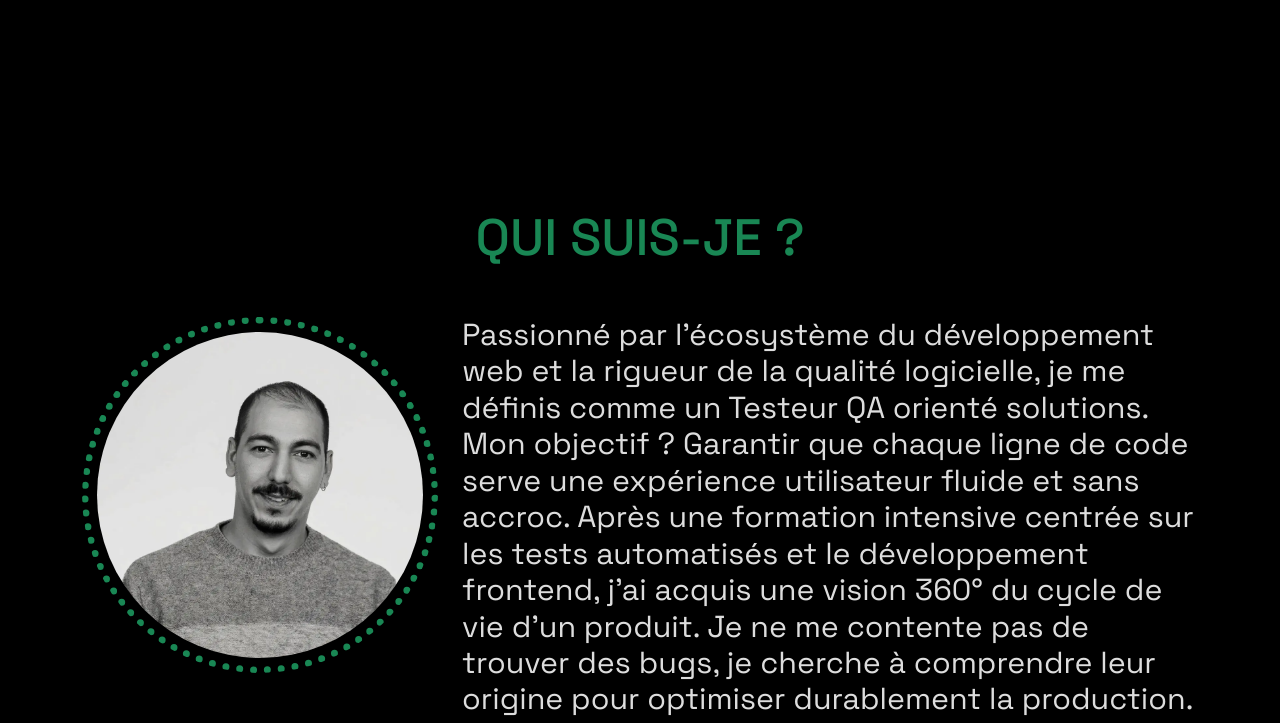
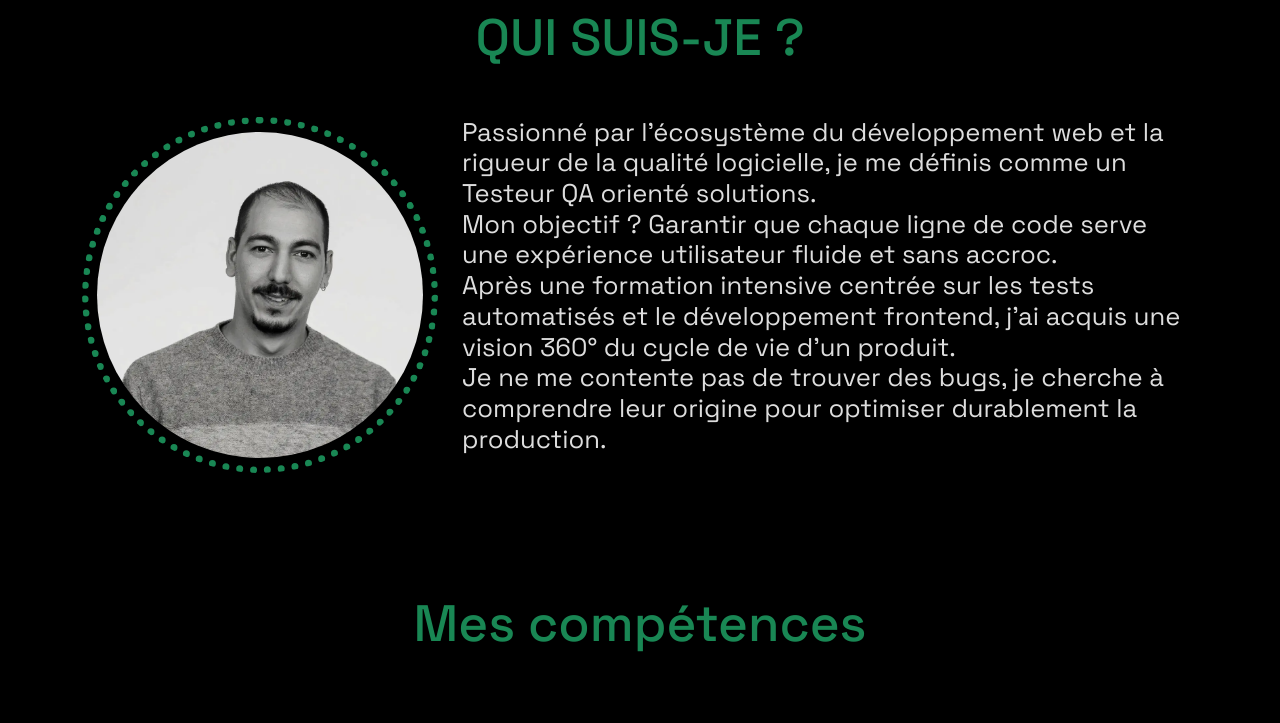
Before and after one commit to lasquale619/Portfolio-de-testeur-logiciel, a website: page index.html in a window 1280 px wide. Shown: the part 830-1553 px from the top of the page. Drawn offline with nearby package versions, Linux system fonts and the light colour scheme.

Commit message:
Version finale

```diff
--- a/index.html
+++ b/index.html
@@ -78,11 +78,11 @@
 
                     <div class="col-lg-8">
                         <p data-cy="about-text"> Passionné par l'écosystème du développement web et la rigueur de la qualité logicielle, je
-                            me définis comme un Testeur QA orienté solutions. Mon objectif ? Garantir que chaque ligne
-                            de code serve une expérience utilisateur fluide et sans accroc.
+                            me définis comme un Testeur QA orienté solutions. <br>Mon objectif ? Garantir que chaque ligne
+                            de code serve une expérience utilisateur fluide et sans accroc. <br>
 
                             Après une formation intensive centrée sur les tests automatisés et le développement
-                            frontend, j'ai acquis une vision 360° du cycle de vie d'un produit. Je ne me contente pas de
+                            frontend, j'ai acquis une vision 360° du cycle de vie d'un produit. <br> Je ne me contente pas de
                             trouver des bugs, je cherche à comprendre leur origine pour optimiser durablement la
                             production.
 
--- a/style.css
+++ b/style.css
@@ -74,7 +74,7 @@ html, body {
 
 /* hero background image */
 .bgimage {
-    height: 100vh;
+    height: 75vh;
     max-height: 900px;
     background-size: cover;
     position: relative;
@@ -128,7 +128,7 @@ html, body {
 }
 
 #about .col-lg-8 p {
-    font-size: 1.9rem;
+    font-size: 1.6rem;
     line-height: 1.2;
 }
 
```
